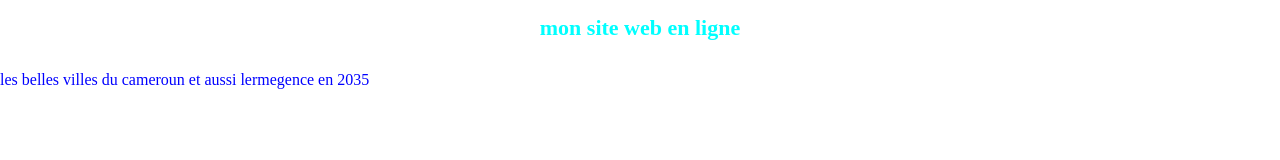
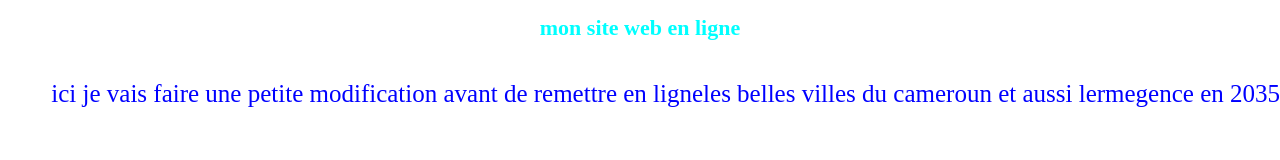
Before and after one commit to franckjuniorweb/filmejuju, a plain HTML site: page index.html in a window 1280 px wide. Drawn offline with Linux system fonts and the light colour scheme.

Commit message:
ici j'ai augmenter un paragraphe et changer de positionnement du paragraphe

```diff
--- a/index.html
+++ b/index.html
@@ -9,5 +9,6 @@
 <body>
     <h1>mon site web en ligne</h1>
     <p>les belles villes du cameroun et aussi lermegence en 2035</p>
+    <p>ici je vais faire une petite modification avant de remettre en ligne</p>
 </body>
 </html>
--- a/style1.css
+++ b/style1.css
@@ -8,6 +8,7 @@ h1{
     text-align: center;
 }
 p{
-    float: left;
+    float: right;
     color: blue;
+    font-size: 25px;
 }
```
